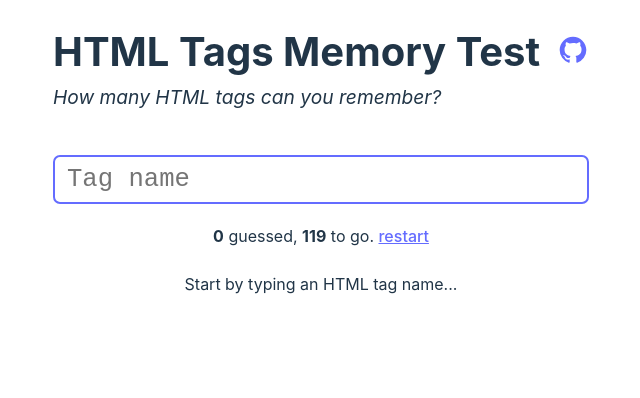
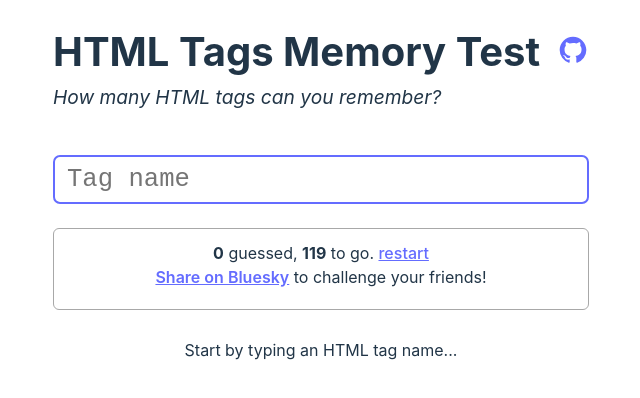
Before and after one commit to sybers/html-tag-memory-test, a React (Vite) app: page / in a window 1280 px wide. Shown: the top 398 px of the page, without its empty margins (319-959 px from the left). Built offline with nearby package versions, Linux system fonts and the light colour scheme.

Commit message:
feat: add bluesky sharing

```diff
--- a/src/App.jsx
+++ b/src/App.jsx
@@ -27,6 +27,7 @@ function animateWiggle(element) {
 function App() {
   const inputRef = useRef(null);
   const [guessedTags, setGuessedTags] = useLocalStorage("html-guess-game", []);
+
   const remainingTagsToGuessCount = HTMLElements.length - guessedTags.length;
 
   const handleSubmit = (event) => {
@@ -53,29 +54,70 @@ function App() {
     }
   };
 
+  const shareText = [
+    `I could remember ${guessedTags.length} HTML tags!`,
+    "Do you think you can beat me?",
+    "Try the HTML tag memory game 👇",
+    typeof window !== "undefined" ? window.location.origin : "",
+  ]
+    .join("\n")
+    .slice(0, 300);
+
+  const blueskyShareUrl = `https://bsky.app/intent/compose?text=${encodeURIComponent(
+    shareText,
+  )}`;
+
   return (
     <div>
       <AppHeader />
       <form className="app-form" onSubmit={handleSubmit}>
         <TagInput ref={inputRef} autoFocus />
       </form>
-      <p>
+      <div className="share-score-cta">
         {remainingTagsToGuessCount === 0 ? (
-          <p>
+          <p className="share-score-cta__counter">
             🎉 Congrats, you guessed all existing HTML tags! 🎉
             <br />
             {"You're a true master of HTML!"}
           </p>
         ) : (
-          <>
+          <p className="share-score-cta__counter">
             <b>{guessedTags.length}</b> guessed,{" "}
             <b>{remainingTagsToGuessCount}</b> to go.{" "}
             <a className="restart-guesses" onClick={resetGuesses}>
               restart
             </a>
-          </>
+          </p>
         )}
-      </p>
+        <p className="share-score-cta__phrase">
+          {remainingTagsToGuessCount === 0 ? (
+            <>
+              <a
+                href={blueskyShareUrl}
+                target="_blank"
+                rel="noreferrer"
+                className="share-score-link"
+              >
+                Share on Bluesky
+              </a>{" "}
+              to challenge your friends!
+            </>
+          ) : (
+            <>
+              {guessedTags.length >= 50 && "Stuck? "}
+              <a
+                href={blueskyShareUrl}
+                target="_blank"
+                rel="noreferrer"
+                className="share-score-link"
+              >
+                Share on Bluesky
+              </a>{" "}
+              to challenge your friends!
+            </>
+          )}
+        </p>
+      </div>
       <div style={{ marginTop: "32px" }}>
         {guessedTags.length === 0 && <p>Start by typing an HTML tag name...</p>}
         {guessedTags.length >= 0 && <TagList tags={guessedTags} />}
--- a/src/index.css
+++ b/src/index.css
@@ -104,6 +104,31 @@ b {
   cursor: pointer;
 }
 
+.share-score-cta {
+  margin-top: 24px;
+  padding: 16px;
+  border-radius: 6px;
+  border: 1px solid var(--color-tag-border, #a8a8a8);
+  background-color: var(--color-global-bg);
+  color: var(--color-text);
+}
+
+.share-score-cta p {
+  margin: 0 0 8px;
+  font-size: 1rem;
+}
+
+.share-score-cta__counter {
+  margin-bottom: 12px;
+  font-size: 1.05rem;
+}
+
+.share-score-link {
+  display: inline-block;
+  font-weight: 600;
+  text-decoration: underline;
+}
+
 .tag-input {
   --color-input-border: #a8a8a8;
 
@@ -172,4 +197,8 @@ b {
     --color-tag-bg-hover: #3d3d3d;
     --color-tag-border: #4e4e4e;
   }
+
+  .share-score-cta {
+    border-color: #4e4e4e;
+  }
 }
```
